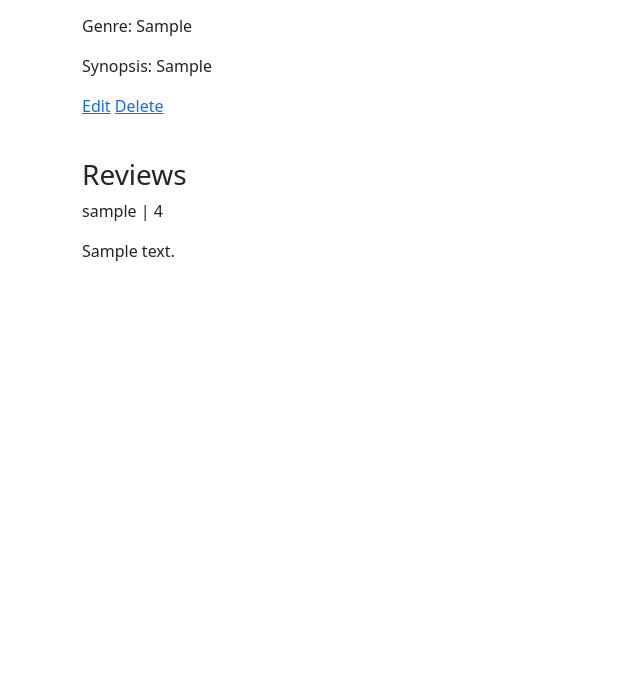
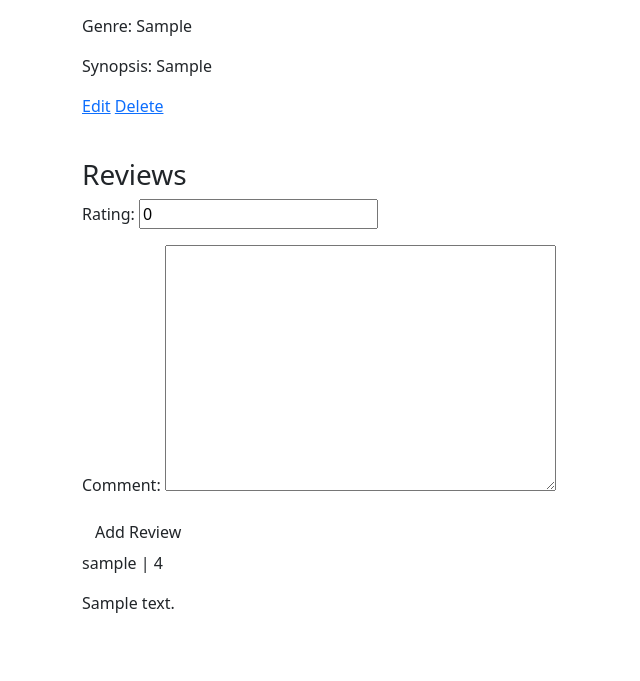
Before and after one commit to adricastro1/Book-Club, a Django app: page /books/1/ in a window 1280 px wide. Shown: the part 213-894 px from the top of the page, without its empty margins (0-640 px from the left). Before the commit the page ends 474 px from the top, so only its background shows below. Run offline with Django 4.2, Linux system fonts and the light colour scheme; a user stored in the database is signed in; tables that the repository leaves empty hold one stand-in row (values such as "Sample post").

Commit message:
add review to book

```diff
--- a/main_app/templates/books/detail.html
+++ b/main_app/templates/books/detail.html
@@ -16,6 +16,12 @@
 </div>
 <div class="reviews">
     <h3>Reviews</h3>
+
+  <form action="{% url 'add_review' book.id %}" method="POST">
+    {% csrf_token %}
+    {{ review_form.as_p }}
+    <input type="submit" class="btn" value="Add Review">
+  </form>
     {% for review in book.review_set.all %}
     <p>{{review.user.username}} | {{review.rating}}</p>
     <p>{{review.comment}}</p>
--- a/main_app/urls.py
+++ b/main_app/urls.py
@@ -8,4 +8,5 @@ urlpatterns = [
     path('books/create/', views.BookCreate.as_view(), name = 'books_create'),
     path('books/<int:pk>/update/', views.BookUpdate.as_view(), name='books_update'),
     path('books/<int:pk>/delete/', views.BookDelete.as_view(), name='books_delete'),
+    path('books/<int:book_id>/add_review/', views.add_review, name='add_review'),
 ]
--- a/main_app/views.py
+++ b/main_app/views.py
@@ -5,6 +5,7 @@ from django.contrib.auth.forms import UserCreationForm
 from django.contrib.auth.decorators import login_required
 from django.contrib.auth.mixins import LoginRequiredMixin
 from .models import Book, Review
+from .forms import ReviewForm
 
 
 
@@ -31,7 +32,19 @@ def home(request):
 @login_required
 def book_detail(request, book_id):
     book = Book.objects.get(id=book_id)
-    return render(request, 'books/detail.html', {'book': book})
+    review_form = ReviewForm()
+    return render(request, 'books/detail.html', {
+        'book': book, 'review_form': review_form
+        })
+
+def add_review(request, book_id):
+    form = ReviewForm(request.POST)
+    if form.is_valid():
+        new_review = form.save(commit=False)
+        new_review.user_id = request.user.id
+        new_review.book_id = book_id
+        new_review.save()
+    return redirect('detail', book_id=book_id)
 
 
 class BookCreate(LoginRequiredMixin, CreateView):
```
